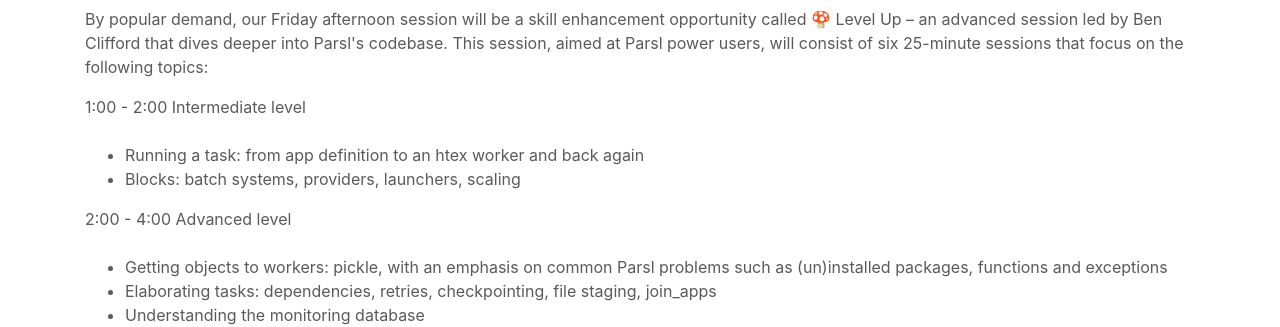
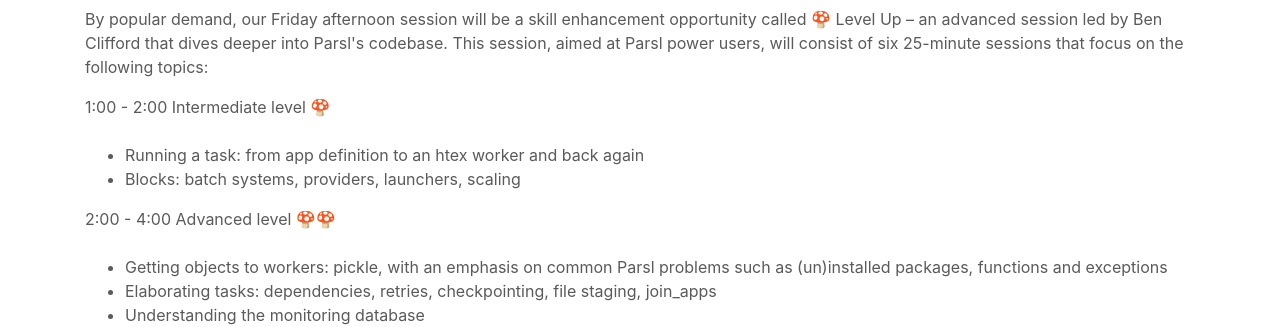
Before and after one commit to Parsl/parsl.github.io, a Jekyll site: the page built from parslfest/parslfest2024.html, in a window 1280 px wide and 900 px high, scrolled down 2989 px. Shown: the part 163-490 px from the top of the window. Built offline with Jekyll 4.4.1, drawn with Linux system fonts in a browser that asks for light colours.

Commit message:
mushrooms

```diff
--- a/parslfest/parslfest2024.html
+++ b/parslfest/parslfest2024.html
@@ -184,13 +184,13 @@
 
 	<h4 id="friday-sesh" style="color: #285893;">Friday Afternoon Session: 🍄 Level Up for Power Users</h4>
 	<p>By popular demand, our Friday afternoon session will be a skill enhancement opportunity called 🍄 Level Up – an advanced session led by Ben Clifford that dives deeper into Parsl's codebase. This session, aimed at Parsl power users, will consist of six 25-minute sessions that focus on the following topics:</p>
-        1:00 - 2:00 Intermediate level <br /><br />
+        1:00 - 2:00 Intermediate level 🍄 <br /><br />
 	<ul>
 		<li>Running a task: from app definition to an htex worker and back again</li>
 		<li>Blocks: batch systems, providers, launchers, scaling</li>
         </ul>
 
-        2:00 - 4:00 Advanced level <br /><br />
+        2:00 - 4:00 Advanced level 🍄🍄<br /><br />
         <ul>
 		<li>Getting objects to workers: pickle, with an emphasis on common Parsl problems such as (un)installed packages, functions and exceptions</li>
 		<li>Elaborating tasks: dependencies, retries, checkpointing, file staging, join_apps</li>
```
